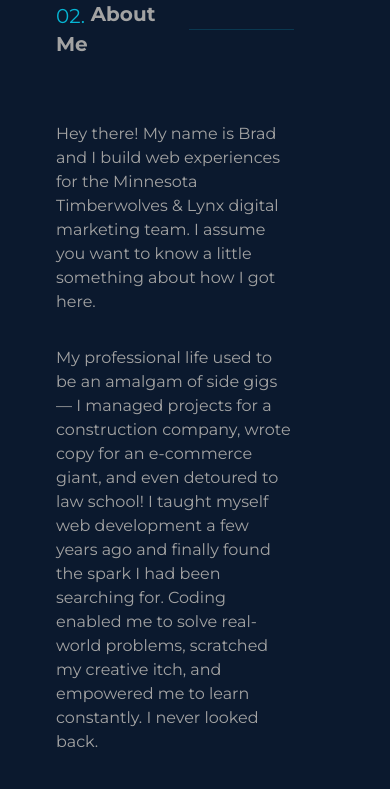
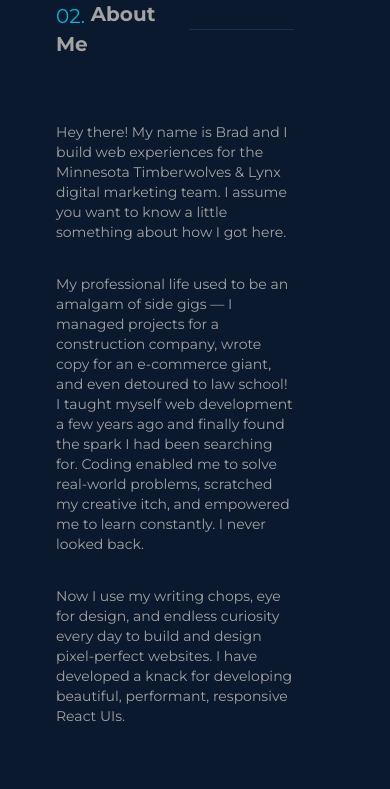
Before and after one commit to Voltz7788/personal-portfolio, a Next.js app: page / in a window 390 px wide. Shown: the part 1280-2069 px from the top of the page. Built offline with nearby package versions, Linux system fonts and the light colour scheme.

Commit message:
Make contact component responsive

```diff
--- a/app/Components/AboutMeComponents/AboutMeText.tsx
+++ b/app/Components/AboutMeComponents/AboutMeText.tsx
@@ -2,7 +2,7 @@ import React from "react";
 
 export default function AboutMeText() {
   return (
-    <div className="flex flex-col gap-8 max-w-xl text-neutral-400 text-md md:text-lg">
+    <div className="flex flex-col gap-8 max-w-xl text-neutral-400 text-sm md:text-lg">
       <p className="">
         Hey there! My name is Brad and I build web experiences for the Minnesota
         Timberwolves & Lynx digital marketing team. I assume you want to know a
--- a/app/Components/Contact.tsx
+++ b/app/Components/Contact.tsx
@@ -5,10 +5,10 @@ export default function Contact() {
   return (
     <section
       id="contact"
-      className="justify-center flex mt-sectionGap mb-contactGap -ml-40"
+      className="justify-center flex mt-sectionGap mb-contactGap xl:pr-56"
     >
       <div className="flex flex-col gap-6">
-        <h2 className="text-sm text-cyan-500">{`04. What's Next?`}</h2>
+        <h2 className="text-sm text-cyan-500 ">{`04. What's Next?`}</h2>
         <p className="text-4xl text-neutral-300 font-bold">{`Don't Be Shy`}</p>
         <p className="text-neutral-400">
           {`My inbox is open. I'm always happy to answer a question or chat about
```
